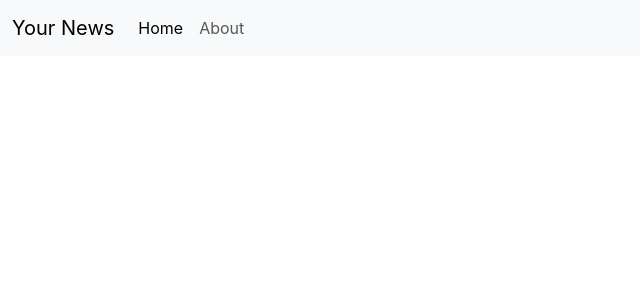
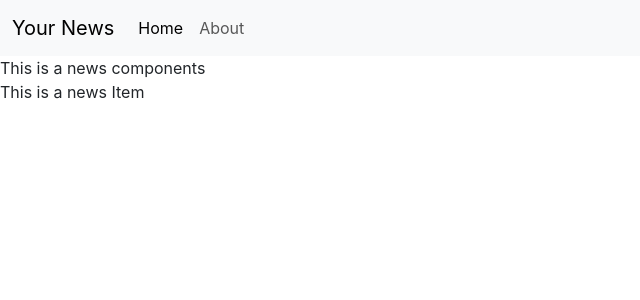
Before and after one commit to Ranjeet0302Singh/news-app, a React (Create React App) app: page / in a window 1280 px wide. Shown: the top 300 px of the page, without its empty margins (0-640 px from the left). Built offline with nearby package versions, Linux system fonts and the light colour scheme.

Commit message:
News Component and news item component init

```diff
--- a/src/App.js
+++ b/src/App.js
@@ -1,11 +1,14 @@
 import React, { Component } from 'react'
 import NavBar from './Components/NavBar'
+import News from './Components/News'
 
 export default class App extends Component {
   render() {
     return (
       <div>
-<NavBar/>      </div>
+<NavBar/>
+<News/>
+  </div>
     )
   }
 }
--- /dev/null
+++ b/src/Components/News.jsx
@@ -0,0 +1,15 @@
+import React, { Component } from 'react'
+import NewsItem from './NewsItem'
+
+export class News extends Component {
+  render() {
+    return (
+      <div>
+        This is a news components
+        <NewsItem/>
+      </div>
+    )
+  }
+}
+
+export default News
--- /dev/null
+++ b/src/Components/NewsItem.jsx
@@ -0,0 +1,13 @@
+import React, { Component } from 'react'
+
+export class NewsItem extends Component {
+  render() {
+    return (
+      <div>
+        This is a news Item
+      </div>
+    )
+  }
+}
+
+export default NewsItem
```
